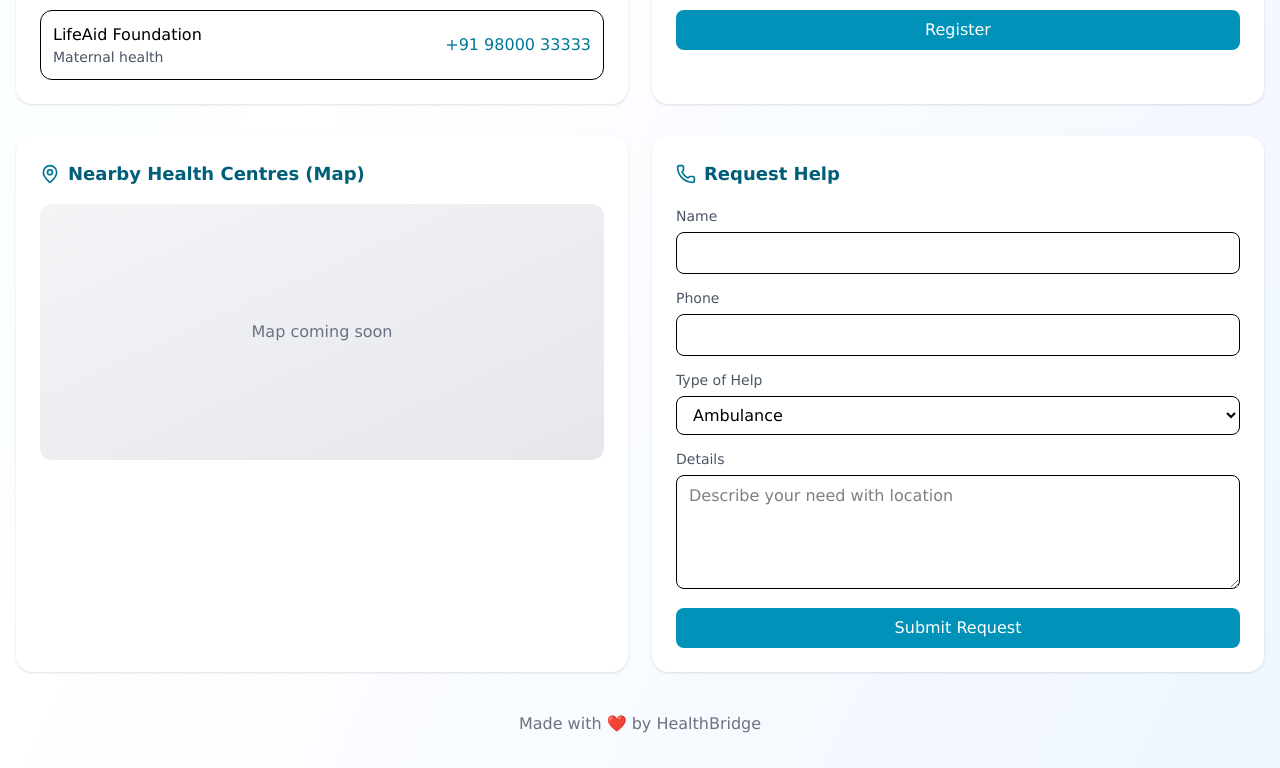
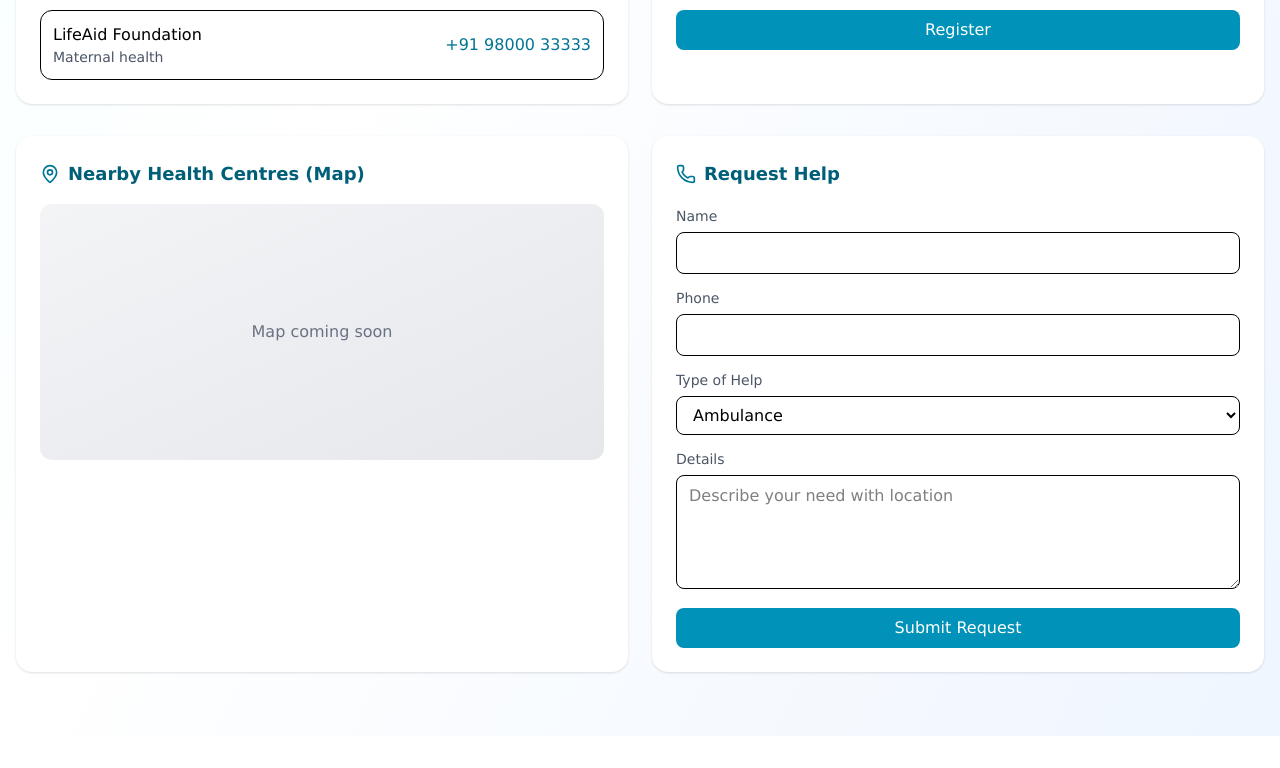
Before and after one commit to adityadebnath009/HackHeritage2k25, a React (Vite) app in the folder frontend/: page /health-hub in a window 1280 px wide. Shown: the part 1829-2597 px from the top of the page. After the commit the page ends 2565 px from the top, so only its background shows below. Built offline with nearby package versions, Linux system fonts and the light colour scheme.

Commit message:
Updated frontend

```diff
--- a/frontend/src/components/HealthHub.jsx
+++ b/frontend/src/components/HealthHub.jsx
@@ -339,8 +339,6 @@ export default function HealthHub() {
                     </div>
                 </section>
 
-                {/* Footer note */}
-                <p className="text-md text-gray-500 text-center pb-2">Made with ❤️ by HealthBridge</p>
             </div>
         </div>
     );
```
